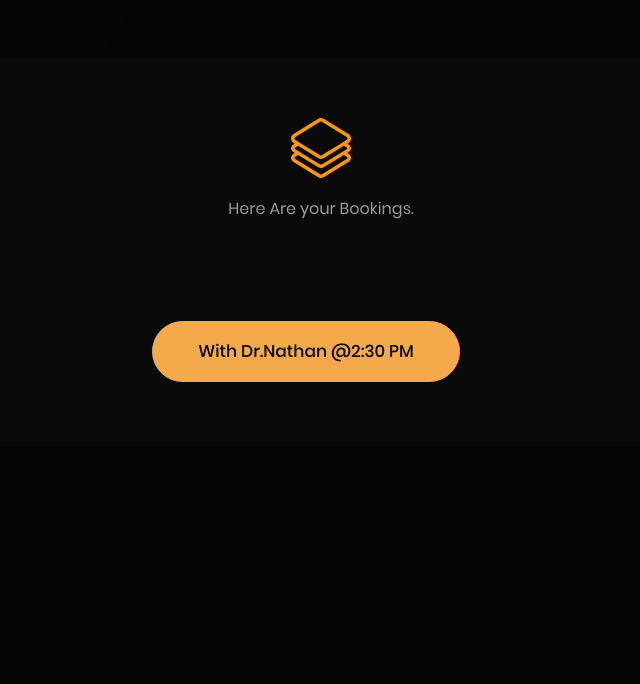
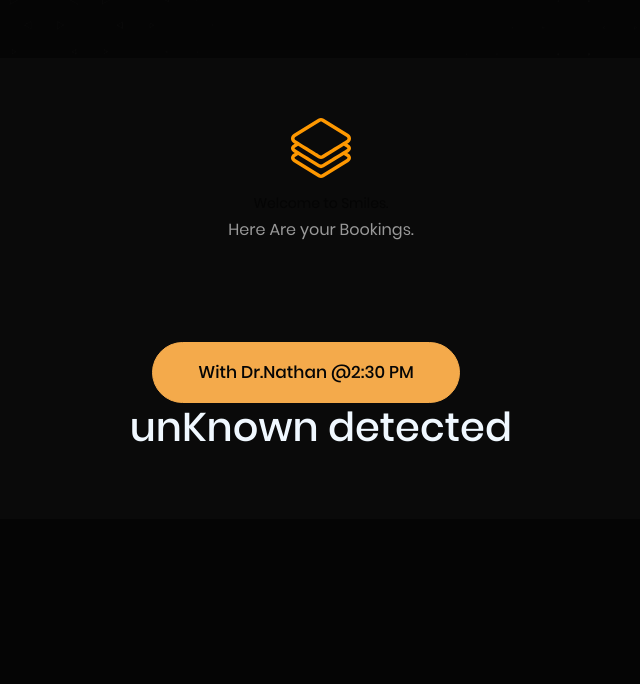
Before and after one commit to dhanushkomari/Smile-FR, a Django app: template CameraApp/templates/CameraApp/index.html in a window 1280 px wide. Shown: the part 925-1609 px from the top of the page, without its empty margins (319-959 px from the left). Before the commit the page ends 1307 px from the top, so only its background shows below. Run offline with Django 3.2, Linux system fonts and the light colour scheme; the template is opened without the code that fills it, so the values that code supplies are empty; some libraries are stand-ins or nearby versions.

Commit message:
made some changes

```diff
--- a/CameraApp/camera.py
+++ b/CameraApp/camera.py
@@ -8,7 +8,7 @@ from django.conf import settings
 class VideoCamera(object):
 	def __init__(self):
 		# self.video = cv2.VideoCapture('rtsp://192.168.137.137:8080/h264_ulaw.sdp')
-		self.video = cv2.VideoCapture(0)
+		self.video = cv2.VideoCapture(1)
 
 
 	def __del__(self):
--- a/CameraApp/templates/CameraApp/index.html
+++ b/CameraApp/templates/CameraApp/index.html
@@ -10,7 +10,7 @@
    <meta name="theme-color" content="#050505">
 
    <meta name="description" content="Smile">
-   <!-- <meta http-equiv="refresh" content="5"> -->
+   <meta http-equiv="refresh" content="5">
 
    <!-- stylesheet -->
    <link rel="stylesheet" href="{% static "assets/css/vendors/bootstrap.min.css" %}">
@@ -30,6 +30,10 @@
       border-radius: 2%;
   }
    </style>
+
+
+
+
 </head>
 
 <body data-spy="scroll" data-target="#scrollspy_bar" data-offset="0">
@@ -73,12 +77,17 @@
                                <img src="{% static "assets/images/icons/layer.svg" %}" class="icon img-fluid mb-1" alt="icon">
 
                                    <div class="se_title">
-                                      {% if name %} <h3 class="mb-1">Hi, {{name}}</h3>{% endif %}
+                                      {% if name %} <h3 class="mb-1">Hi, {{name}}{% else %} Welcome to Smiles.</h3>{% endif %}
                                       {% if date %} <p class="mb-1">You have been identified @ {{date}}</p>{% endif %}
                                    </div>
                                    <p class="mb-5">Here Are your Bookings.</p><br>
                                    <a href="#" id = "btn_click" class="theme_btn_sh3 mr-md-2 mb-md-0 mb-2">With Dr.Nathan @2:30 PM </a>
 
+                                   {% ifequal status 'known' %}
+                                   <h1 style="color: aliceblue;">Known detected</h1>
+                                   {% else %}
+                                   <h1 style="color: aliceblue;">unKnown detected</h1>
+                                   {% endifequal %}
                            </div>
                        </div>
                    </div>
@@ -88,6 +97,8 @@
        </div>
 
    <!-- Scripts -->
+
+
    <script src="{% static "assets/js/vendors/jquery-3.3.1.min.js" %}"></script>
    <script src="{% static "assets/js/vendors/popper.js" %}"></script>
    <script src="{% static "assets/js/vendors/bootstrap.min.js" %}"></script>
@@ -97,7 +108,7 @@
 
 
 
-   <script type="text/javascript">
+   <!-- <script type="text/javascript">
        var auto_refresh = setInterval(
        function ()
        {
@@ -105,6 +116,10 @@
            $('#cont').load(location.href + " #cont").fadeIn("slow");
        }, 5000);
    </script>
+    -->
+
+
+
 
 
 
--- a/Smile_FR_Project/settings.py
+++ b/Smile_FR_Project/settings.py
@@ -38,6 +38,7 @@ INSTALLED_APPS = [
     'django.contrib.sessions',
     'django.contrib.messages',
     'django.contrib.staticfiles',
+    'crispy_forms',
     'CameraApp'
 ]
 
@@ -139,3 +140,6 @@ STATICFILES_DIRS = [
 
 MEDIA_URL = '/media/'
 MEDIA_ROOT = os.path.join(BASE_DIR,'static', 'media')
+
+#BOOTSTRAP
+CRISPY_TEMPLATE_PACK = 'bootstrap4'
```
Also changed, not shown: CameraApp/views.py (+4 -5 lines).
